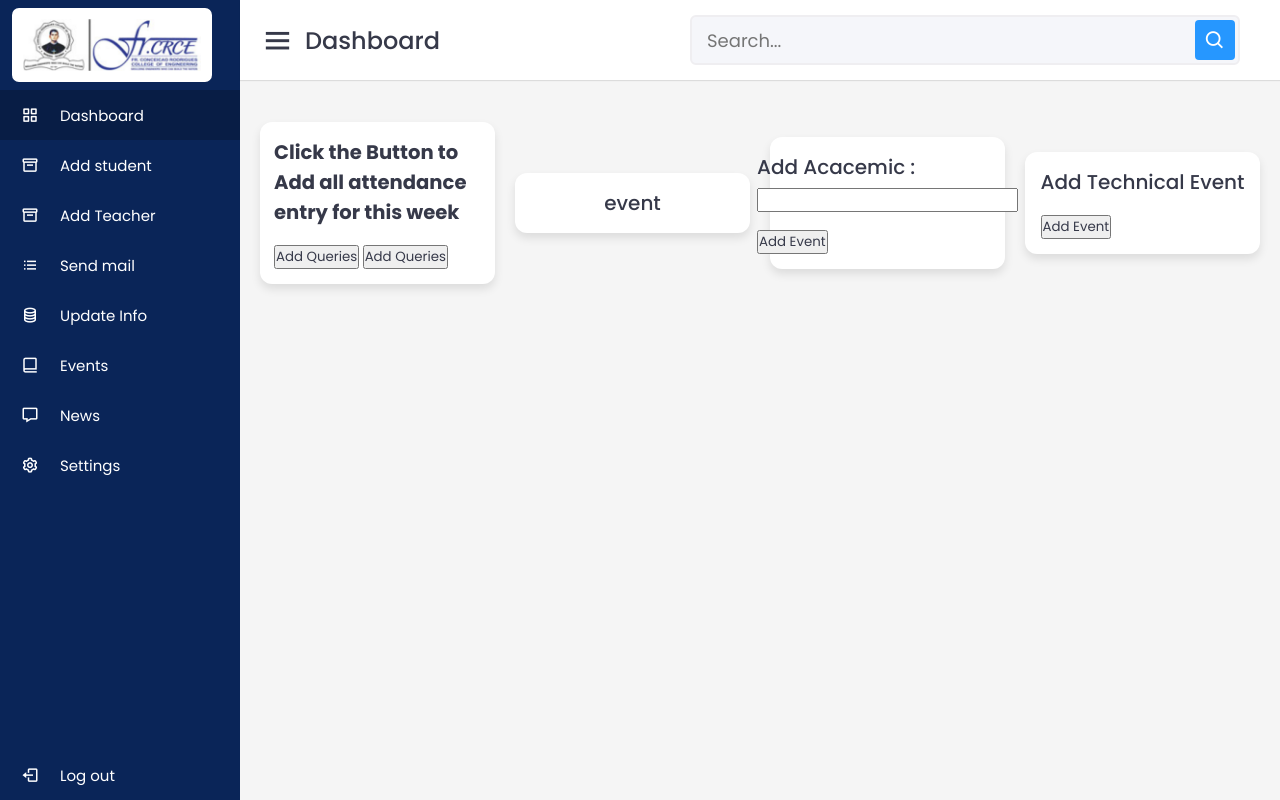
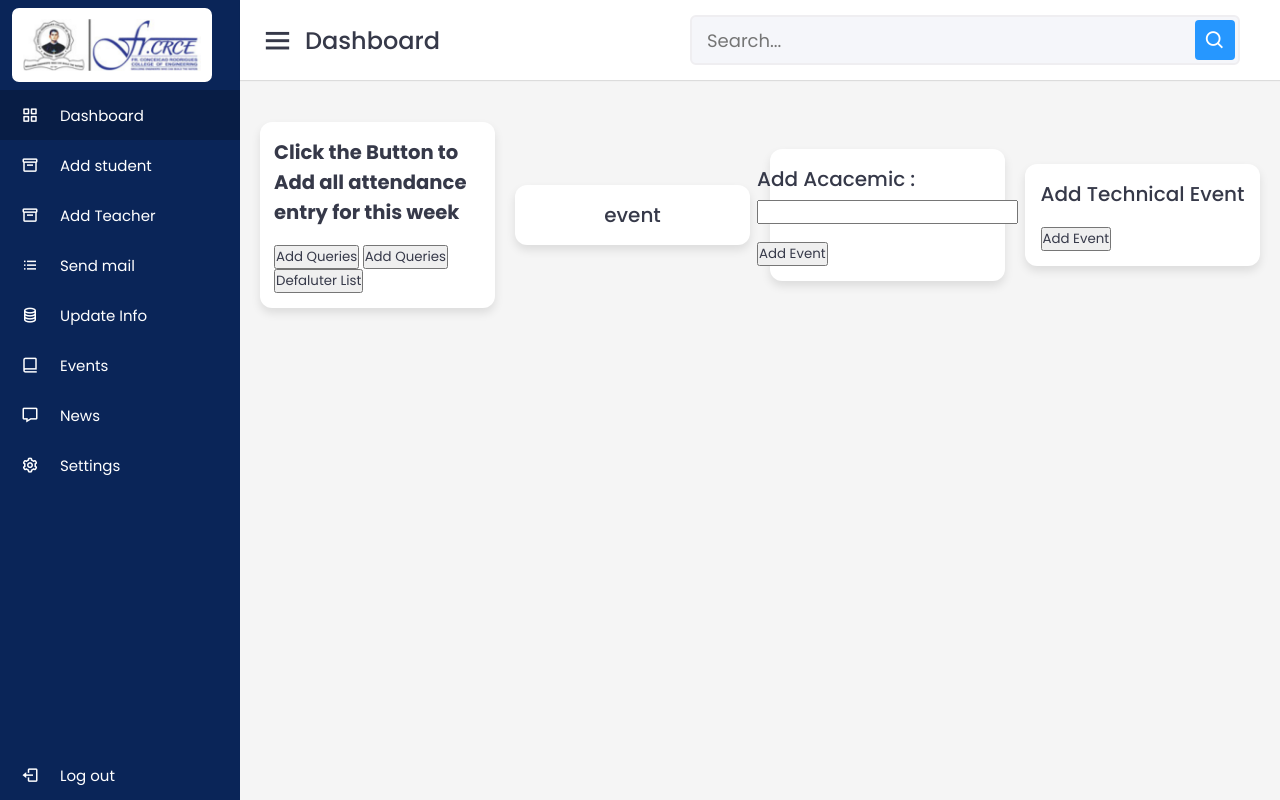
Before and after one commit to Chiragadve/Department-portal, a PHP site: page /loginpage/admin.php in a window 1280 px wide. Run offline with PHP 8.4, Linux system fonts and the light colour scheme.

Commit message:
defaulter list commit

```diff
--- a/loginpage/admin.php
+++ b/loginpage/admin.php
@@ -143,8 +143,11 @@ document.getElementById("mseexecuteButton").addEventListener("click", function()
 
 </script>
 
+
+<button id="defaulter-list">Defaluter List</button>
+
 <script>
-document.getElementById("mseexecuteButton").addEventListener("click", function() {
+document.getElementById("defaulter-list").addEventListener("click", function() {
     // AJAX request to execute SQL queries
     var xhr = new XMLHttpRequest();
     xhr.onreadystatechange = function() {
@@ -154,7 +157,7 @@ document.getElementById("mseexecuteButton").addEventListener("click", function()
             alert("Error executing SQL queries: " + this.responseText);
         }
     };
-    xhr.open("GET", "auto-mse-marks-add.php", true);
+    xhr.open("GET", "defaulter-list.php", true);
     xhr.send();
 });
 </script>
```
